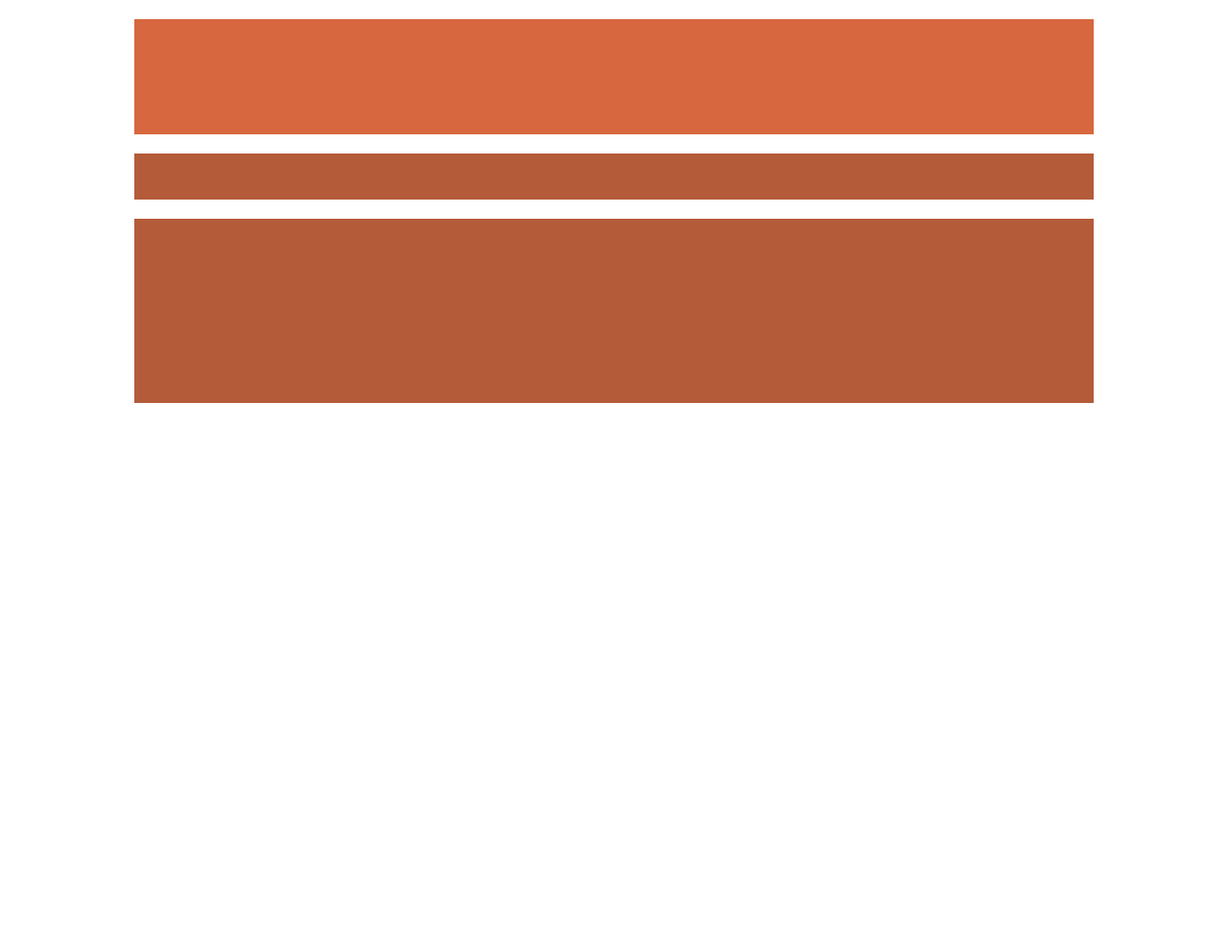
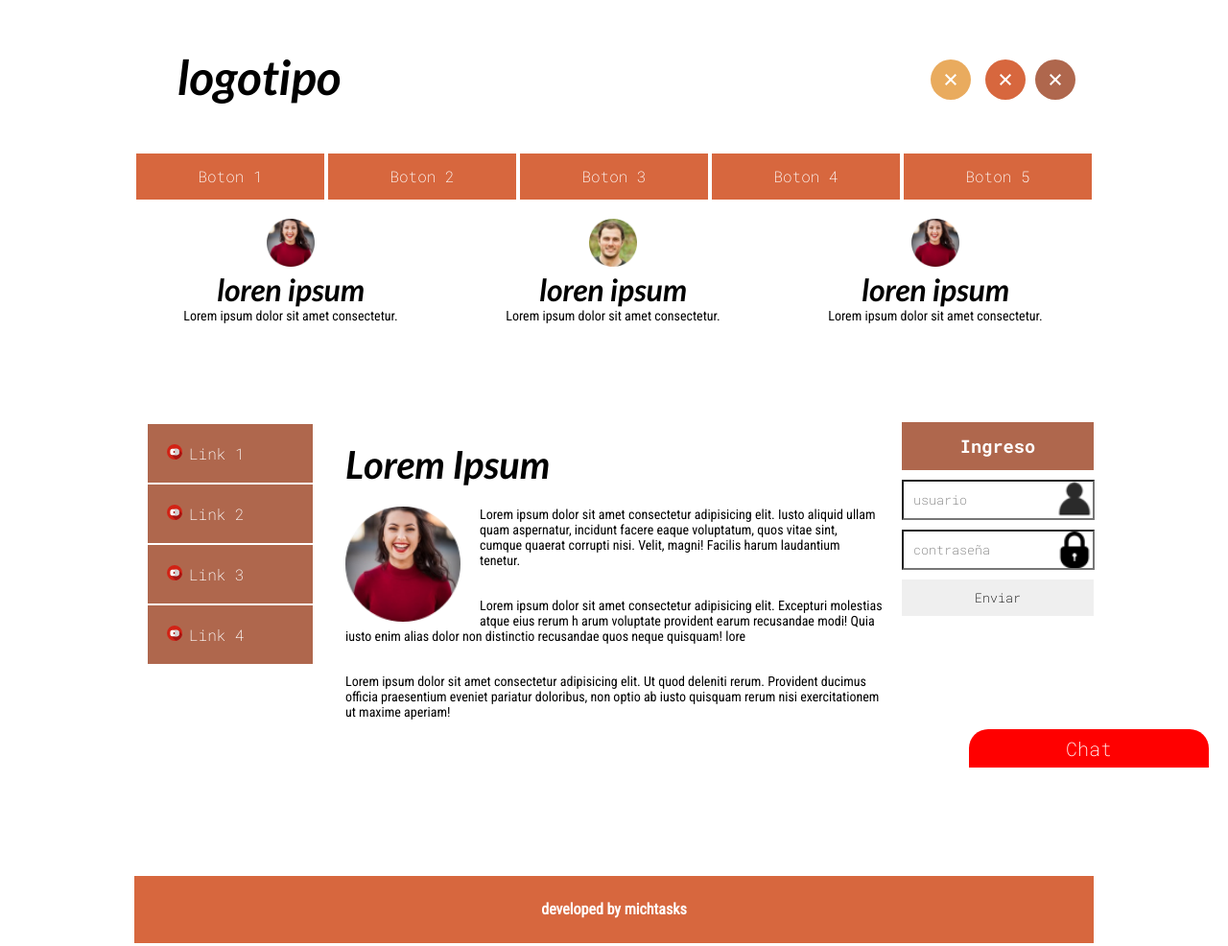
Before and after one commit to mich9521/HTML, a plain HTML site: page index.html in a window 1280 px wide. Shown: the whole page at 96% size. Before the commit the page ends 800 px from the top, so only its background shows below. Drawn offline with Linux system fonts and the light colour scheme.

Commit message:
HTML WEB SITE INTERMED

```diff
--- a/index.html
+++ b/index.html
@@ -4,112 +4,10 @@
     <meta charset="UTF-8">
     <meta name="viewport" content="width=device-width, initial-scale=1.0">
     <title>Document</title>
-    <style>
-        /*EL SELECTOR UNIVERSAL*/
-        *{
-            margin: 0;
-            padding: 0;
-            list-style: none;
-        }
-
-        header{
-            /*La propiedad de posición tiene 3 valores*/
-            /**/
-            position: relative;
-            margin: 20px auto;
-            width: 1000px;
-            height: 120px;
-            background: #d45c30ed;
-        }
-
-        nav{
-            position: relative;
-            margin: auto;
-            width: 1000px;
-            height: 48px;
-            background:#af4f2ced;
-        }
-
-        #top{
-
-            width: 1000px;
-            height: 192px;
-            margin: 20px auto;
-            background:#af4f2ced;
-
-        }
-        /*
-        selector: es el nombre el id, clase o desde cualquier otro atributo de la etiqueta
-        propiedad de objeto,  color, texto
-        */
-
-        /*body{
-            background: coral;
-        }
-        #caja{
-            width: 300px;
-            height: 300px;
-            background-color: burlywood;
-        }
-        .grupo{
-            width: 300px;
-            height: 300px;
-            background: cadetblue;
-            margin: 5px;
-        }
-        header{
-            width: 1000px;
-            height: 300px;
-            background:coral;
-            margin: 20px;
-            border:5px solid cornflowerblue;
-            padding:29px;
-
-        }
-        .logo{
-            width: 200px;
-            height: 200px;
-            background: cornflowerblue;
-            border: 5px solid cornsilk;
-            border-radius:110px;
-
-        }
-        */
-        /*QUE ES UN WIREFRAME:
-        Es una representación visual de objetos tridimensionales,
-        como aquellos empleados en el desarrollo y diseño de productos:
-        Es una representacion visual en escala de grises y funcionalidad.
-        Se utiliza en las primeras etapas del proceso de desarrollo con el fin
-        de establecer la estructura basica de una pagina antes de agregar el contenido
-        y el diseño visual, se puede crear con papel, directamente en HTML/CSS o aplicaciones de software.
-
-        SITEMAP: is a file where you provide information about the pages, videos, and other files on your site: NaN;
-        */
-        /*
-        .grupo{
-            width:200px;
-            height: 200px;
-            margin: 20px;
-
-        }
-
-        #c1{
-            background:coral;
-        }
-        */
-        /*
-        #c2{
-            background: #b7653eeb;
-        */
-            /*COLORES HEXADECIMALES: CODIGO ESTANDAR BASADO EN NUMEROS Y LETRAS*/
-        /*}*/
-    /*
-        #c3{
-            background: rgba(255, 98, 255, 1);
-        }
-      */
-
-    </style>
+    <link href="https://fonts.googleapis.com/css2?family=Lato:ital,wght@1,700&family=Roboto+Mono:wght@200;700&display=swap" rel="stylesheet">
+    <link href="https://fonts.googleapis.com/css2?family=Roboto+Mono:wght@100;200&display=swap" rel="stylesheet">
+    <link href="https://fonts.googleapis.com/css2?family=Roboto+Condensed&display=swap" rel="stylesheet">
+    <link rel="stylesheet" href="style.css" media="">
 </head>
 <body>
     <!--
@@ -135,24 +33,29 @@
 <div id="c3" class="grupo">
 </div>
 -->
+
+<div class="chat">
+    Chat
+</div>
 <!--MI CABEXOTE WEBSITE-->
 <header>
     <div id="logo">
+        logotipo
     </div>
 
-    <div id="icono1"></div>
-    <div id="icono2"></div>
-    <div id="icono3"></div>
+    <div id="icono1" class="redes"><img src="img/exit.svg" alt=""></div>
+    <div id="icono2" class="redes"><img src="img/exit.svg" alt=""></div>
+    <div id="icono3" class="redes"><img src="img/exit.svg" alt=""></div>
 </header>
 <!--CIERRA CABEZOTE-->
 <!--INICIA MI NAVEGADOR WEBSITE-->
 <nav>
     <ul>
-        <li class="botones"></li>
-        <li class="botones"></li>
-        <li class="botones"></li>
-        <li class="botones"></li>
-        <li class="botones"></li>
+        <a href="#"><li class="botones">Boton 1</li></a>
+        <a href="#"><li class="botones">Boton 2</li></a>
+        <a href="#"><li class="botones">Boton 3</li></a>
+        <a href="#"><li class="botones">Boton 4</li></a>
+        <a href="#"><li class="botones">Boton 5</li></a>
 
     </ul>
 </nav>
@@ -162,9 +65,22 @@
 <div id="top">
 
     <ul>
-        <li></li>
-        <li></li>
-        <li></li>
+        <li>
+            <img src="img/user1.png" alt="" width="50">
+            <h1>loren ipsum</h1>
+            <p>Lorem ipsum dolor sit amet consectetur.</p>
+        </li>
+
+        <li>
+            <img src="img/user2.png" alt="" width="50">
+            <h1>loren ipsum</h1>
+            <p>Lorem ipsum dolor sit amet consectetur.</p>
+        </li>
+        <li>
+            <img src="img/user1.png" alt="" width="50">
+            <h1>loren ipsum</h1>
+            <p>Lorem ipsum dolor sit amet consectetur.</p>
+        </li>
     </ul>
 </div>
 
@@ -172,14 +88,50 @@
 <!--INICIA SECCION-->
 <section>
 
-<aside class="izq"></aside>
-<article></article>
+<aside class="izq">
+    <ul>
+        <li><a href="informacion.html">Link 1</a></li>
+        <li><a href="informacion.html">Link 2</a></li>
+        <li><a href="informacion.html">Link 3</a></li>
+        <li><a href="informacion.html">Link 4</a></li>
+    </ul>
+</aside>
+<article>
+    <h1>Lorem Ipsum</h1>
+
+    <p><img src="img/user1.png" alt="" width="120px">
+    Lorem ipsum dolor sit amet consectetur
+     adipisicing elit. Iusto aliquid ullam
+     quam aspernatur, incidunt facere eaque
+     voluptatum, quos vitae sint,
+    cumque quaerat corrupti nisi. Velit,
+    magni! Facilis harum laudantium tenetur.</p>
+
+    <br>
+
+    <p>Lorem ipsum dolor sit amet consectetur adipisicing elit. Excepturi molestias atque eius rerum h
+    arum voluptate provident earum recusandae modi! Quia iusto enim alias dolor non distinctio recusandae quos neque quisquam! lore</p>
+
+    <br>
+    <p>Lorem ipsum dolor sit amet consectetur adipisicing elit. Ut quod deleniti rerum. Provident ducimus officia praesentium eveniet pariatur doloribus, non optio ab iusto quisquam rerum nisi exercitationem ut maxime aperiam!</p>
+</article>
 <aside class="der">
+
+    <h1>Ingreso</h1>
+
+    <form action="">
+
+        <input type="text" placeholder="usuario">
+        <input type="password" name="" id="" placeholder="contraseña">
+        <input type="submit" value="Enviar">
+    </form>
 
 </aside>
 
 </section>
 
-<footer></footer>
+<footer>
+    developed by michtasks
+</footer>
 </body>
 </html>
--- a/style.css
+++ b/style.css
@@ -0,0 +1,338 @@
+   /*EL SELECTOR UNIVERSAL*/
+
+   *{
+    margin: 0;
+    padding: 0;
+    list-style: none;
+    font-family: 'Roboto Mono', monospace;
+
+}
+.chat{
+    /*Valor que nos permite pegar una caja*/
+    position: fixed;
+    width: 250px;
+    height: 40px;
+    bottom: 0;
+    right: 20px;
+    background: red;
+    /*Nos permite manejar las cajas con ejes de profundidad*/
+    z-index:1;
+    line-height: 40px;
+    color:white;
+    font-size: 20px;
+    text-align: center;
+    border-radius: 20px 20px 0 0;
+    cursor: pointer;
+
+}
+
+header{
+    /*La propiedad de posición tiene 3 valores*/
+    /**/
+    position: relative;
+    margin: 20px auto;
+    width: 1000px;
+    height: 120px;
+}
+
+#logo{
+    /* Permite tener una caja interno dentro de otra caja principal*/
+    position: absolute;
+    top: 30px;
+    left: 30px;
+    width: 200px;
+    height: 60px;
+    font-family: 'Lato', sans-serif;
+    text-align: center;
+    font-size: 50px;
+}
+
+.redes{
+   position: absolute;
+   width: 42px;
+   height: 42px;
+   background: #e8a552ed;
+   border-radius: 40px;
+   text-align: center;
+   font-family:'Lato', sans-serif;
+   line-height: 42px;
+
+}
+
+#icono1{
+
+   top: 42px;
+   right:128px;
+}
+
+#icono2{
+
+   top:42px;
+   right: 71px;
+   background: #d45c30ed;
+}
+
+#icono3{
+   top:42px;
+   right: 19px;
+   background:#983a18c4 ;
+}
+
+/* Float hace lotar el listado a nivel horizontal*/
+.botones{
+   float: left;
+   width: 196px;
+   height: 48px;
+   background: #d45c30ed;
+   color: white;
+   text-align: center;
+   line-height: 48px;
+   /*Margen de 0 es nivel horizontal y 2 es nivel vertical*/
+   margin: 0 2px;
+}
+a .botones:hover{
+   background: #ca6845f7;
+}
+
+a .botones:active{
+
+   background: #e8a552ed;
+}
+nav{
+    position: relative;
+    margin: auto;
+    width: 1000px;
+    height: 48px;
+}
+
+#top{
+    position: relative;
+    margin: 20px auto;
+    width: 1000px;
+    height: 192px;
+
+}
+#top ul{
+    width: 1010px;
+    height: 192px;
+
+}
+#top ul li{
+    float: left;
+    width: 326px;
+    height: 192px;
+    margin-right: 10px;
+    text-align: center;
+
+}
+#top ul li img{
+    height: 50px;
+}
+#top ul li h1{
+    font-family: 'Lato', sans-serif;
+}
+#top ul li p{
+    font-size: 14px;
+    font-family: 'Roboto Condensed', sans-serif;
+}
+section{
+    position: relative;
+    margin: auto;
+    width: 1000px;
+    height: 453px;
+    margin:20px auto;
+}
+
+/*Hace parte de la misma caja*/
+aside.izq{
+    /* ABSOLUTE*/
+    position: absolute;
+    left: 0;
+    top: 0;
+    width: 200px;
+    height: 453px;
+
+
+}
+
+aside ul li{
+    background:#983a18c4 ;
+    /*Padding es un margen externo*/
+    padding: 20px;
+    margin: 2px 14px;
+    list-style: square;
+    list-style-position: inside;
+    list-style-image: url(img/play.png);
+}
+
+aside ul li a{
+    text-decoration:none;
+    color: white;
+
+
+}
+aside.der{
+
+    position: absolute;
+    right:0;
+    top:0;
+    width: 200px;
+    height: 453px;
+
+}
+article{
+    position: absolute;
+    left: 200px;
+    top:0;
+    width: 600px;
+    height: 453px;
+}
+article h1{
+
+    font-family: 'Lato', sans-serif;
+    font-size: 40px;
+    margin: 20px;
+}
+article p img{
+
+    float: left;
+    margin-right: 20px;
+}
+article p{
+    margin:5px 20px;
+    font-size: 14px;
+    font-family: 'Roboto Condensed', sans-serif;
+
+}
+
+footer{
+    position: relative;
+    margin: 20px auto;
+    width: 1000px;
+    height: 70px;
+   background: #d45c30ed;
+   text-align: center;
+   line-height: 70px;
+   font-family: 'Roboto Condensed', sans-serif;
+   color: white;
+   font-weight: bold;
+}
+aside.der h1{
+    width: 200px;
+    height: 50;
+    line-height: 50px;
+    text-align: center;
+    background: #983a18c4 ;
+    color: white;
+    margin-bottom: 5px ;
+}
+aside.der input{
+    padding: 10px;
+    margin: 5px 0;
+    width: 177px;
+}
+aside.der input[type="text"]{
+
+    background: url(img/user.png);
+    background-repeat: no-repeat;
+    background-position: right;
+    background-size: contain;
+
+}
+
+aside.der input[type="password"]{
+    background:url(img/pass1.png);
+    background-repeat: no-repeat;
+    background-position: right;
+    background-size: contain;
+
+}
+    /*aside.der input[type="email"]{
+    background:url(img/email.svg);
+    background-repeat: no-repeat;
+    background-position: right;
+    background-size: contain;
+
+}*/
+
+aside.der input[type="submit"]{
+    width: 200px;
+    background: rgba(red, green, blue, alpha);
+    border:6px;
+    color: black;
+}
+
+
+
+
+
+/*
+selector: es el nombre el id, clase o desde cualquier otro atributo de la etiqueta
+propiedad de objeto,  color, texto
+*/
+
+/*body{
+    background: coral;
+}
+#caja{
+    width: 300px;
+    height: 300px;
+    background-color: burlywood;
+}
+.grupo{
+    width: 300px;
+    height: 300px;
+    background: cadetblue;
+    margin: 5px;
+}
+header{
+    width: 1000px;
+    height: 300px;
+    background:coral;
+    margin: 20px;
+    border:5px solid cornflowerblue;
+    padding:29px;
+
+}
+.logo{
+    width: 200px;
+    height: 200px;
+    background: cornflowerblue;
+    border: 5px solid cornsilk;
+    border-radius:110px;
+
+}
+*/
+/*QUE ES UN WIREFRAME:
+Es una representación visual de objetos tridimensionales,
+como aquellos empleados en el desarrollo y diseño de productos:
+Es una representacion visual en escala de grises y funcionalidad.
+Se utiliza en las primeras etapas del proceso de desarrollo con el fin
+de establecer la estructura basica de una pagina antes de agregar el contenido
+y el diseño visual, se puede crear con papel, directamente en HTML/CSS o aplicaciones de software.
+
+SITEMAP: is a file where you provide information about the pages, videos, and other files on your site: NaN;
+*/
+/*
+.grupo{
+    width:200px;
+    height: 200px;
+    margin: 20px;
+
+}
+
+#c1{
+    background:coral;
+}
+*/
+/*
+#c2{
+    background: #b7653eeb;
+*/
+    /*COLORES HEXADECIMALES: CODIGO ESTANDAR BASADO EN NUMEROS Y LETRAS*/
+/*}*/
+/*
+#c3{
+    background: rgba(255, 98, 255, 1);
+}
+*/
```
Also changed, not shown: img/ham.svg (deleted), img/icon-1.svg (deleted), img/icon-2.svg (deleted), img/icon-3.svg (deleted), img/logo-white.svg (deleted), img/logo.svg (deleted), img/pass1.png (added), img/play.png (added), img/scroll.svg (deleted), img/server.svg (deleted), img/user.png (added), 4 other files.
